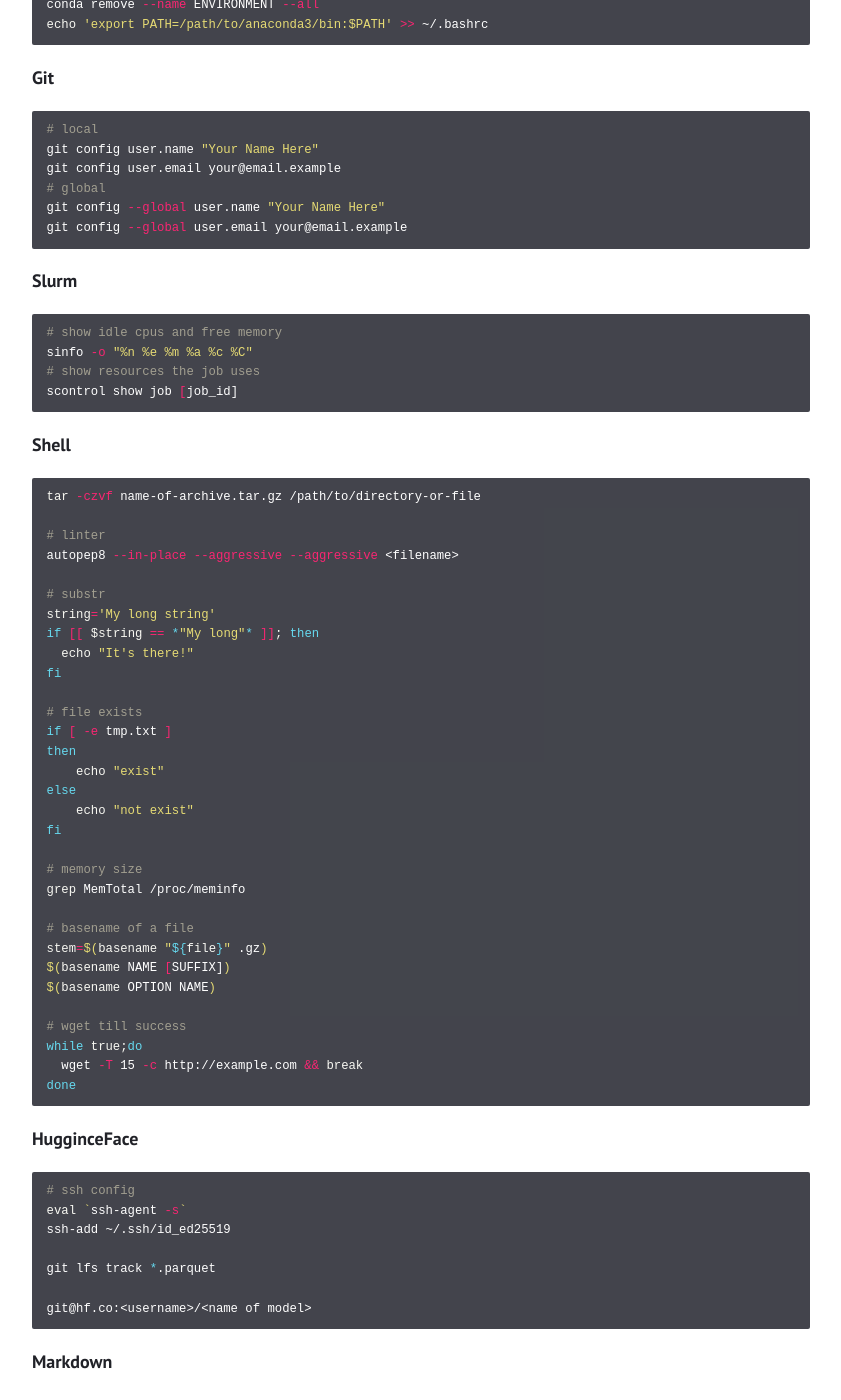
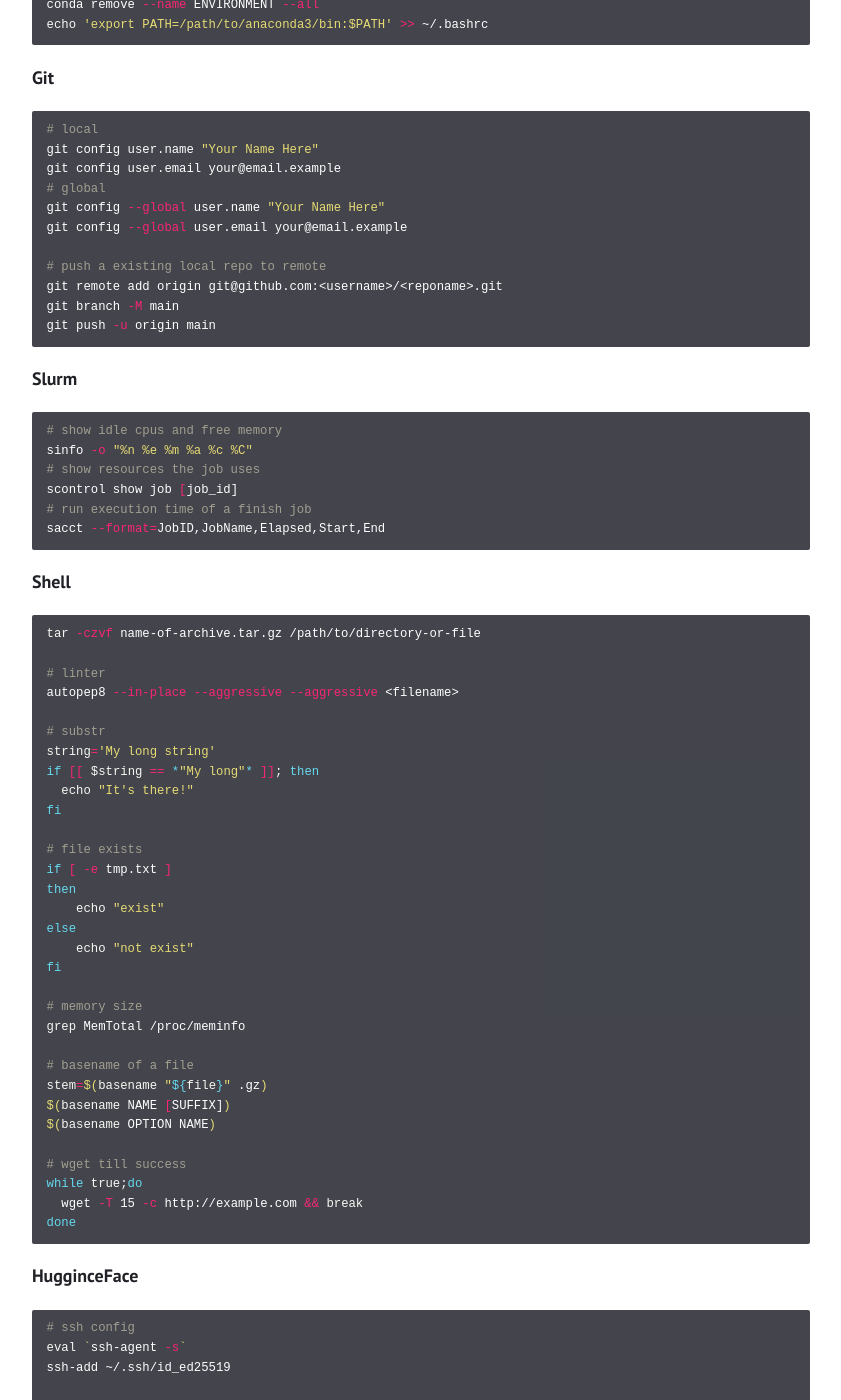
Before and after one commit to bugggggggg/bugggggggg.github.io, a Jekyll site: the page built from CheetSheat.md, in a window 1280 px wide and 1400 px high, scrolled down 509 px. Shown: the whole window, without its empty margins (219-1060 px from the left). Built offline with Jekyll 4.4.1, drawn with Linux system fonts in a browser that asks for light colours; some of the changed text lies outside the part shown.

Commit message:
cheatsheet

````diff
--- a/CheetSheat.md
+++ b/CheetSheat.md
@@ -31,6 +31,11 @@ git config user.email your@email.example
 # global
 git config --global user.name "Your Name Here"
 git config --global user.email your@email.example
+
+# push a existing local repo to remote
+git remote add origin git@github.com:<username>/<reponame>.git
+git branch -M main
+git push -u origin main
 ```
 
 ### Slurm
@@ -39,6 +44,8 @@ git config --global user.email your@email.example
 sinfo -o "%n %e %m %a %c %C"
 # show resources the job uses
 scontrol show job [job_id]
+# run execution time of a finish job
+sacct --format=JobID,JobName,Elapsed,Start,End
 ```
 
 ### Shell
@@ -89,4 +96,13 @@ git@hf.co:<username>/<name of model>
 ```
 
 ### Markdown
+
+[foldable markdown](https://gist.github.com/pierrejoubert73/902cc94d79424356a8d20be2b382e1ab)
 [cheatsheet](https://github.com/adam-p/markdown-here/wiki/Markdown-Cheatsheet)
+
+
+## Torch
+
+```bash
+python -m torch.utils.collect_env
+```
````
